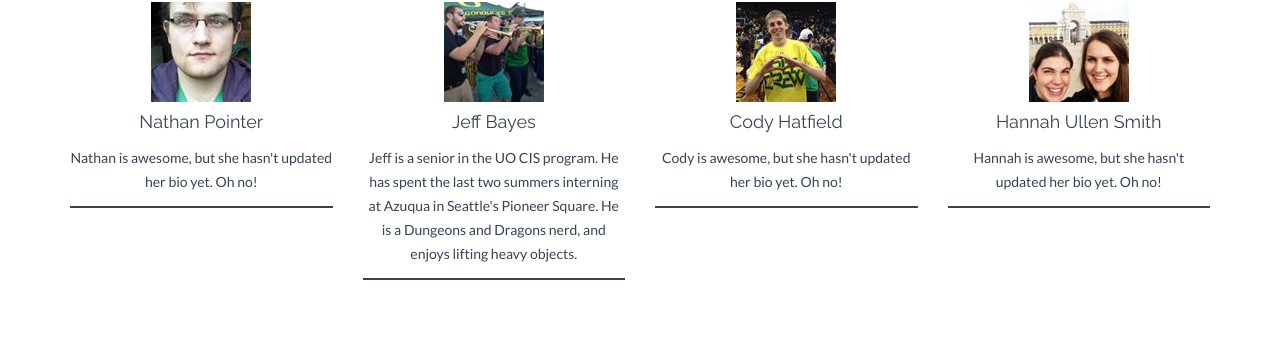
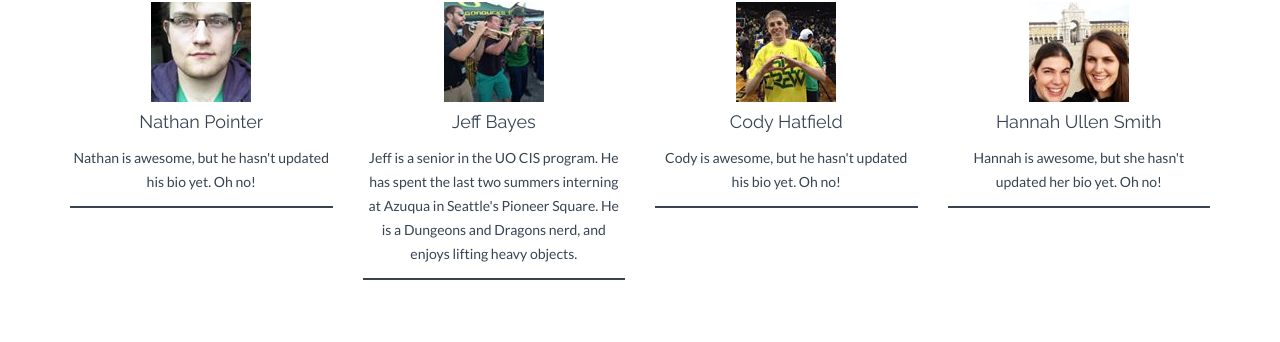
Before and after one commit to uodevclub/uodevclub.github.io, a Jekyll site: the page built from about.html, in a window 1280 px wide and 900 px high, scrolled down 508 px. Shown: the part 245-587 px from the top of the window. Built offline with Jekyll 4.4.1, drawn with Linux system fonts in a browser that asks for light colours; nearby versions of some CDN libraries.

Commit message:
moar patchis

```diff
--- a/_config.yml
+++ b/_config.yml
@@ -44,7 +44,7 @@ tel: +34 8493-4893
 # Members information. Shown on About page.
 members:
   - name: Nathan Pointer
-    text: Nathan is awesome, but she hasn't updated her bio yet. Oh no!
+    text: Nathan is awesome, but he hasn't updated his bio yet. Oh no!
     img: team01.jpg
     social:
       - title: envelope #use for email address
@@ -60,7 +60,7 @@ members:
       - title: twitter
         url: http://twitter.com/jbayes92
   - name: Cody Hatfield
-    text: Cody is awesome, but she hasn't updated her bio yet. Oh no!
+    text: Cody is awesome, but he hasn't updated his bio yet. Oh no!
     img: team03.jpg
     social:
       - title: envelope #use for email address
--- a/_includes/header.html
+++ b/_includes/header.html
@@ -1,7 +1,7 @@
 <div id="blue" style="margin-bottom:0px; background:#3CC544; padding-top:0px; margin-top:70px; padding-bottom:0px;">
     <div class="container">
         <div class="row">
-            <h4 style="color:white">NEXT MEETING: Thursday, 1/7/16 @ 6PM -- Deschutes 100. "Intro to Game Dev and Unity" by guest speaker Shawn Slater</h4>
+            <h4 style="color:white">NEXT MEETING: Thursday, 1/7/16 @ 6PM, Deschutes 100. "Intro to Game Dev and Unity," by Shawn Slater</h4>
         </div><!-- /row -->
     </div> <!-- /container -->
 </div>
--- a/about.html
+++ b/about.html
@@ -32,5 +32,5 @@ permalink: /about/
 
             <a href="/contact/" class="btn btn-theme">Contact Us</a></p>
         </div>
-    </div><! --/row -->
-</div><! --/container -->
+    </div> <!--/row -->
+</div> <!--/container -->
```
